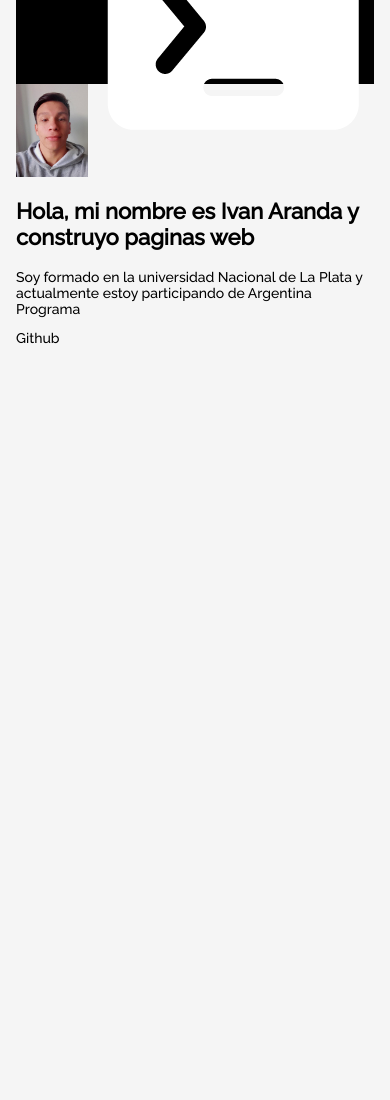
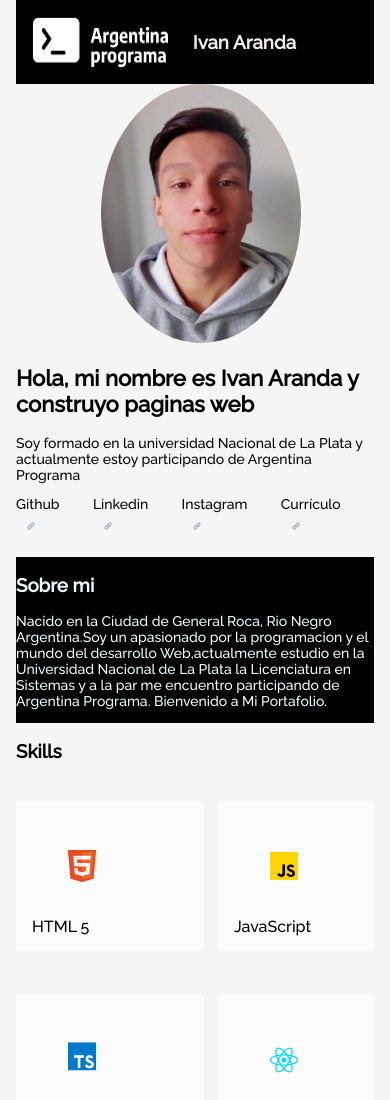
Before and after one commit to ivnarnd/portfolio-FrontEnd, a plain HTML site: page index.html in a window 390 px wide. Shown: the top 1100 px of the page. Drawn offline with Linux system fonts and the light colour scheme.

Commit message:
Estilizando las imagenes para la vista mobile

```diff
--- a/index.html
+++ b/index.html
@@ -38,10 +38,10 @@
                     <h3 class="subsection-bio">Soy formado en la universidad Nacional de La Plata y actualmente estoy
                         participando de Argentina Programa</h3>
                     <ul class="title-network">
-                        <li class="title-network-item"><a href="">Github <img src="img/link.svg"> </a></li>
-                        <li class="title-network-item"><a href="">Linkedin <img src="img/link.svg"></a></li>
-                        <li class="title-network-item"><a href="">Instagram <img src="img/link.svg"></a></li>
-                        <li class="title-network-item"><a href="">Currículo <img src="img/link.svg"></a></li>
+                        <li class="title-network-item"><a href="">Github <img class="icon-red" src="img/link.svg"> </a></li>
+                        <li class="title-network-item"><a href="">Linkedin <img class="icon-red" src="img/link.svg"></a></li>
+                        <li class="title-network-item"><a href="">Instagram <img class="icon-red" src="img/link.svg"></a></li>
+                        <li class="title-network-item"><a href="">Currículo <img class="icon-red" src="img/link.svg"></a></li>
                     </ul>
                 </div>
             </div>
@@ -60,20 +60,20 @@
             <div class="skills-line">
                 <div class="skills-box">
                     <ul>
-                        <li class="skills_img"><img src="img/html.svg"></li>
+                        <li class="skills_img"><img class="skill-logo" src="img/html.svg"></li>
                         <li class="skills-name">HTML 5</li>
                     </ul>
                 </div>
 
                 <div class="skills-box">
                     <ul>
-                        <li class="skills_img"> <img src="img/js.svg" alt=""></li>
+                        <li class="skills_img"> <img class="skill-logo" src="img/js.svg" alt=""></li>
                         <li class="skills-name">JavaScript</li>
                     </ul>
                 </div>
                 <div class="skills-box">
                     <ul>
-                        <li class="skills_img"> <img src="img/ts.svg" alt=""></li>
+                        <li class="skills_img"> <img class="skill-logo" src="img/ts.svg" alt=""></li>
                         <li class="skills-name">TypeScript</li>
                     </ul>
                 </div>
@@ -83,20 +83,20 @@
 
                 <div class="skills-box">
                     <ul>
-                        <li class="skills_img"> <img src="img/react.svg" alt=""> </li>
+                        <li class="skills_img"> <img class="skill-logo" src="img/react.svg" alt=""> </li>
                         <li class="skills-name">React</li>
                     </ul>
                 </div>
                 <div class="skills-box">
                     <ul>
-                        <li class="skills_img"> <img src="img/angular.svg" alt=""> </li>
+                        <li class="skills_img"> <img class="skill-logo" src="img/angular.svg" alt=""> </li>
                         <li class="skills-name">Angular</li>
                     </ul>
                 </div>
 
                 <div class="skills-box">
                     <ul>
-                        <li class="skills_img"> <img src="img/css.svg" alt=""> </li>
+                        <li class="skills_img"> <img class="skill-logo" src="img/css.svg" alt=""> </li>
                         <li class="skills-name">CSS</li>
                     </ul>
                 </div>
@@ -109,7 +109,7 @@
                 <div class="courses-box">
                     <ul class="course-list">
                         <li class="course-img">
-                            <img src="img/cet1.png">
+                            <img class="edu-logo"src="img/cet1.png">
                         </li>
                         <li class="course-title">
                             <h4>Tecnicatura en Informatica</h4>
@@ -123,7 +123,7 @@
                 <div class="courses-box">
                     <ul class="course-list">
                         <li class="course-img">
-                            <img src="img/unlp.png">
+                            <img class="edu-logo" src="img/unlp.png">
                         </li>
                         <li class="course-title">
                             <h4>Licenciatura En Sistemas</h4>
@@ -137,7 +137,7 @@
                 <div class="courses-box">
                     <ul class="course-list">
                         <li class="course-img">
-                            <img src="img/ap-logo.png">
+                            <img class="edu-logo" src="img/ap-logo.png">
                         </li>
                         <li class="course-title">
                             <h4>Yo-Programo</h4>
--- a/style.css
+++ b/style.css
@@ -63,6 +63,11 @@ section header {
     font-size: 16px;
     color: #f1eded;
     }
+/*Estilizando el logo de Argentina Programa*/
+section header img{
+    width: 20vh;
+    height: 15vh;
+}
 /*titulo de la cabecera */
 section header h3.menu-title{
     margin-left: 8px;
@@ -77,12 +82,16 @@ section.menu nav li{
    font-weight: 400;
 
 }
-/*Estilizando la seccion */
+/*Estilizando la seccion titulo */
 section .title{
     font-weight: 700;
     font-size: 22px;
     line-height: 26px;
     text-align: center;
+}
+section.title div.title-div{
+    align-items: center;
+
 }
 /*Estilizando el titulo de la presentacion*/
 
@@ -108,9 +117,24 @@ section.title div.title-div div.title-container ul{
 }
 /*Estilizando la imagen de perfil*/
 section.title img.profile{
-    width: 20%;
+    border-radius: 100%;
+    width: 200px;
+    margin-left: 85px;
+
 }
 
+.icon-red{
+    width: 30px;
+    height: 30px;
+}
+.skill-logo{
+    width: 100px;
+    height: 100px;
+}
+.edu-logo{
+    width: 120px;
+    height: 100px;
+}
 /*Estilizando la seccion Sobre Mi*/
 
 /*Estilizando el contenedor*/
@@ -264,7 +288,7 @@ section.formcontato{
     color: azure;
 }
 
-    section.formcontato div.esquerda img.contact-img{
+    section.formcontato div.izquierda img.contact-img{
         display: none;
     }
 
```
